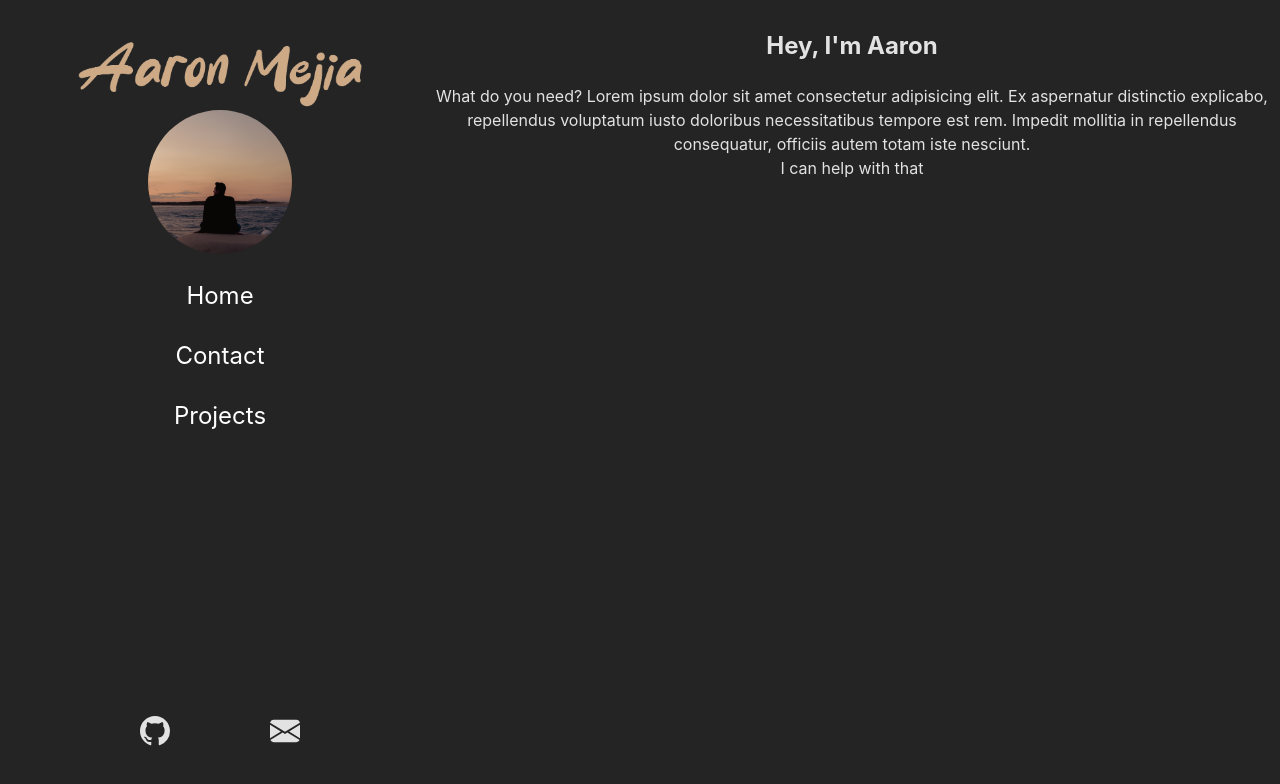
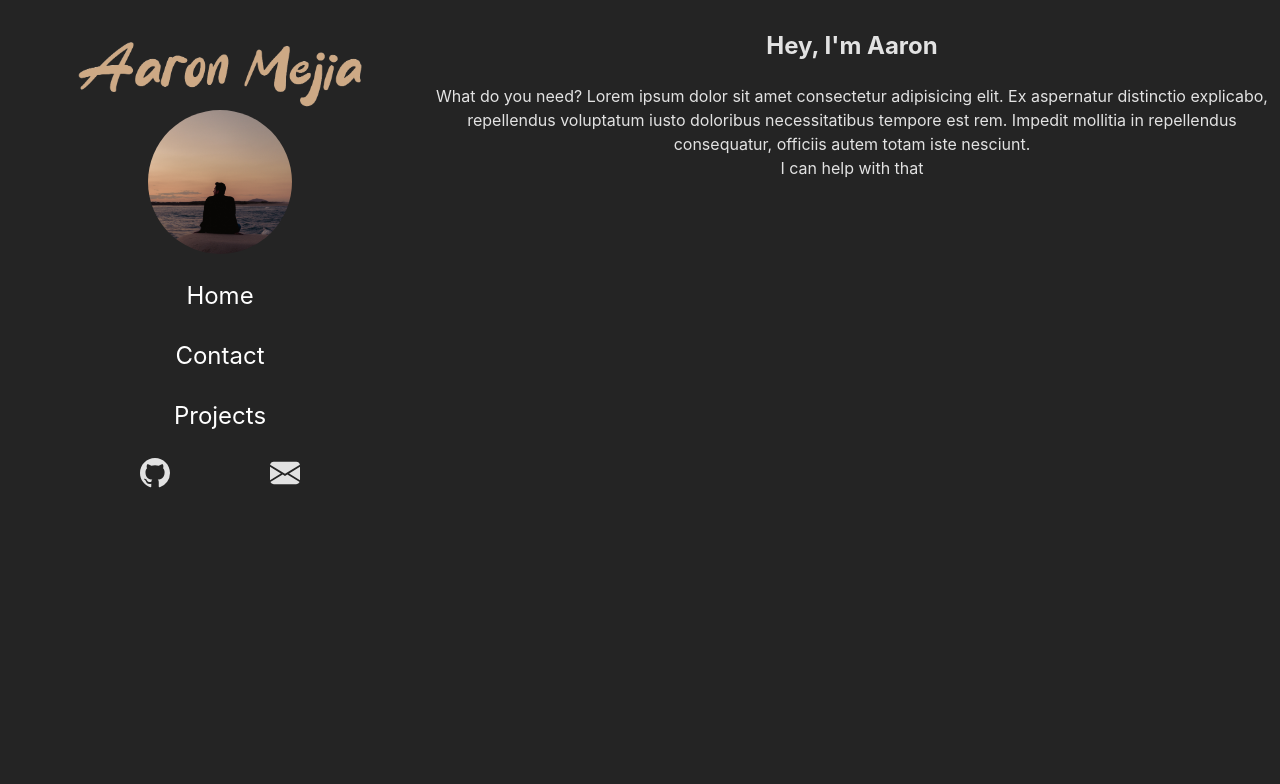
Before and after one commit to mejia-dev/mejia.dev, a React (Vite) app: page / in a window 1280 px wide. Shown: the top 784 px of the page. Built offline with nearby package versions, Linux system fonts and the light colour scheme.

Commit message:
Remove headerItems div

```diff
--- a/src/components/Header.tsx
+++ b/src/components/Header.tsx
@@ -62,7 +62,7 @@ export default function Header(props: HeaderProps): JSX.Element {
   }, [])
 
   return (
-    <div id="headerItems">
+    <>
       <div id="navBar">
         <svg onClick={() => setModalShown(!modalShown)} xmlns="http://www.w3.org/2000/svg" fill="currentColor" id="navBarHamburger" viewBox="0 0 16 16">
           <path d="M2.5 12a.5.5 0 0 1 .5-.5h10a.5.5 0 0 1 0 1H3a.5.5 0 0 1-.5-.5m0-4a.5.5 0 0 1 .5-.5h10a.5.5 0 0 1 0 1H3a.5.5 0 0 1-.5-.5m0-4a.5.5 0 0 1 .5-.5h10a.5.5 0 0 1 0 1H3a.5.5 0 0 1-.5-.5" />
@@ -89,6 +89,6 @@ export default function Header(props: HeaderProps): JSX.Element {
       <div id="navBarExternalLinksHolder">
         {renderExternalLinks()}
       </div>
-    </div>
+    </>
   )
 }
```
